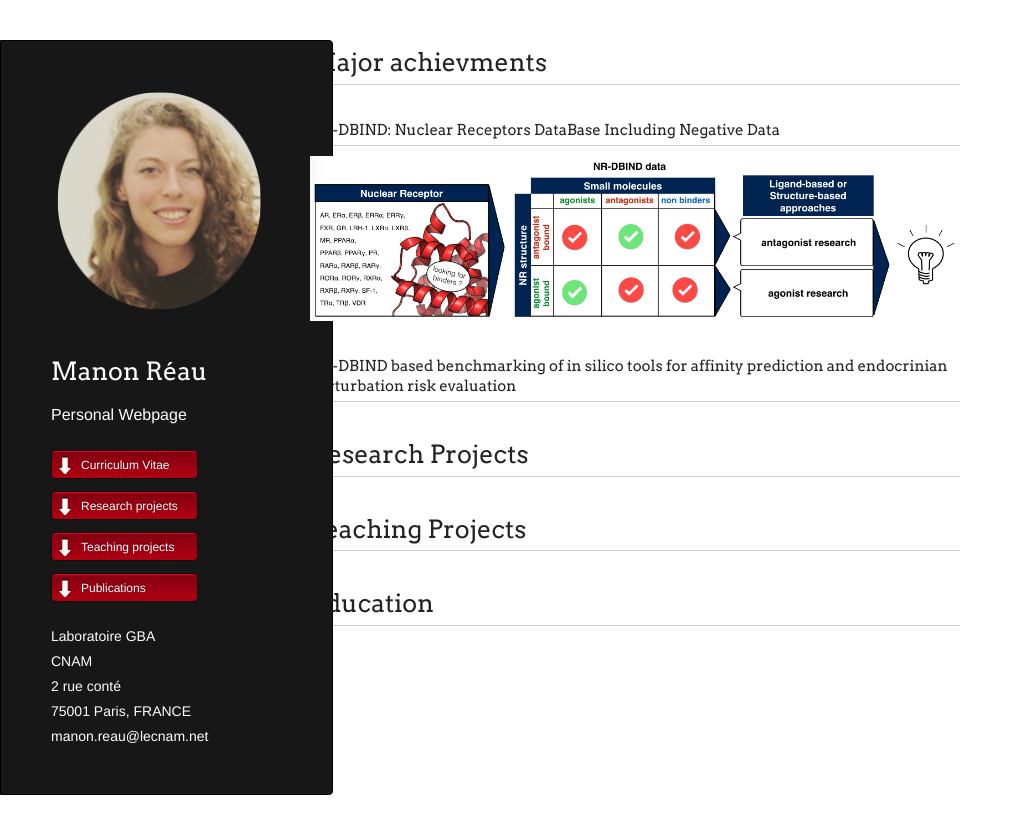
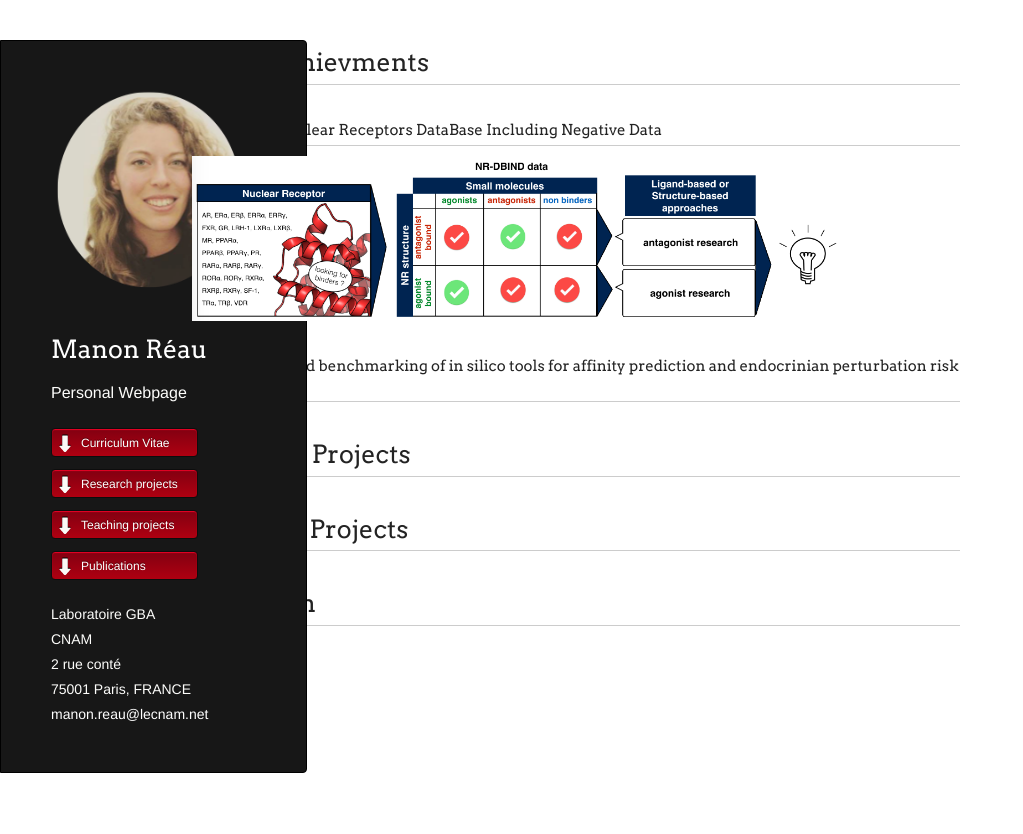
Before and after one commit to ManonR11/manonreau.github.io, a Jekyll site: the page built from index.md, in a window 1280 px wide. Shown: the top 834 px of the page, without its empty margins (0-1023 px from the left). Built offline with Jekyll 4.4.1, drawn with Linux system fonts in a browser that asks for light colours; our own code applies the rules of GitHub Pages for plain Markdown files.

Commit message:
Update jekyll-theme-dinky.scss

```diff
--- a/_sass/jekyll-theme-dinky.scss
+++ b/_sass/jekyll-theme-dinky.scss
@@ -221,7 +221,7 @@ td {
 header {
 	background-color: #171717;
 	color: #FDFDFB;
-  width:20%;
+  width:18%;
   float:left;
   position:fixed;
 	border: 1px solid #000;
@@ -324,7 +324,7 @@ a.buttons:hover {
 /* Section - for main page content */
 
 section {
-  width:650px;
+  width:80%;
   float:right;
   padding-bottom:50px;
 }
```
